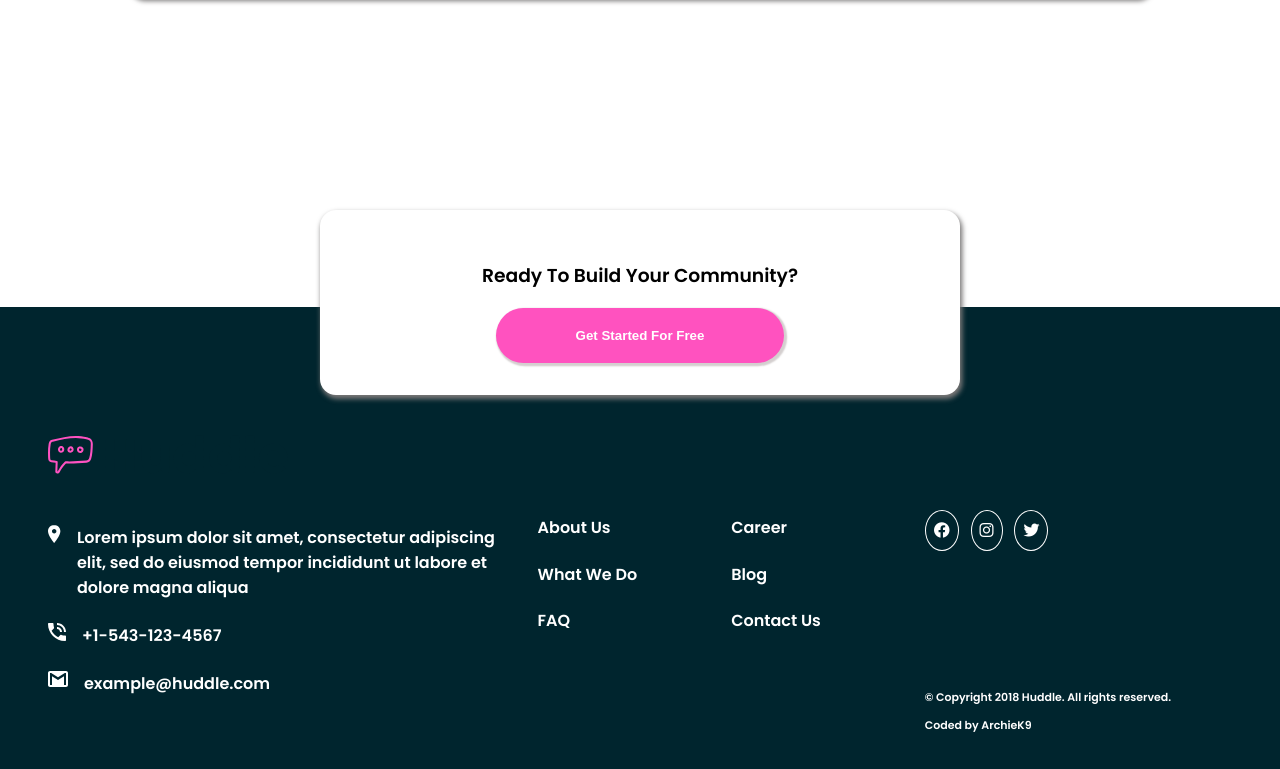
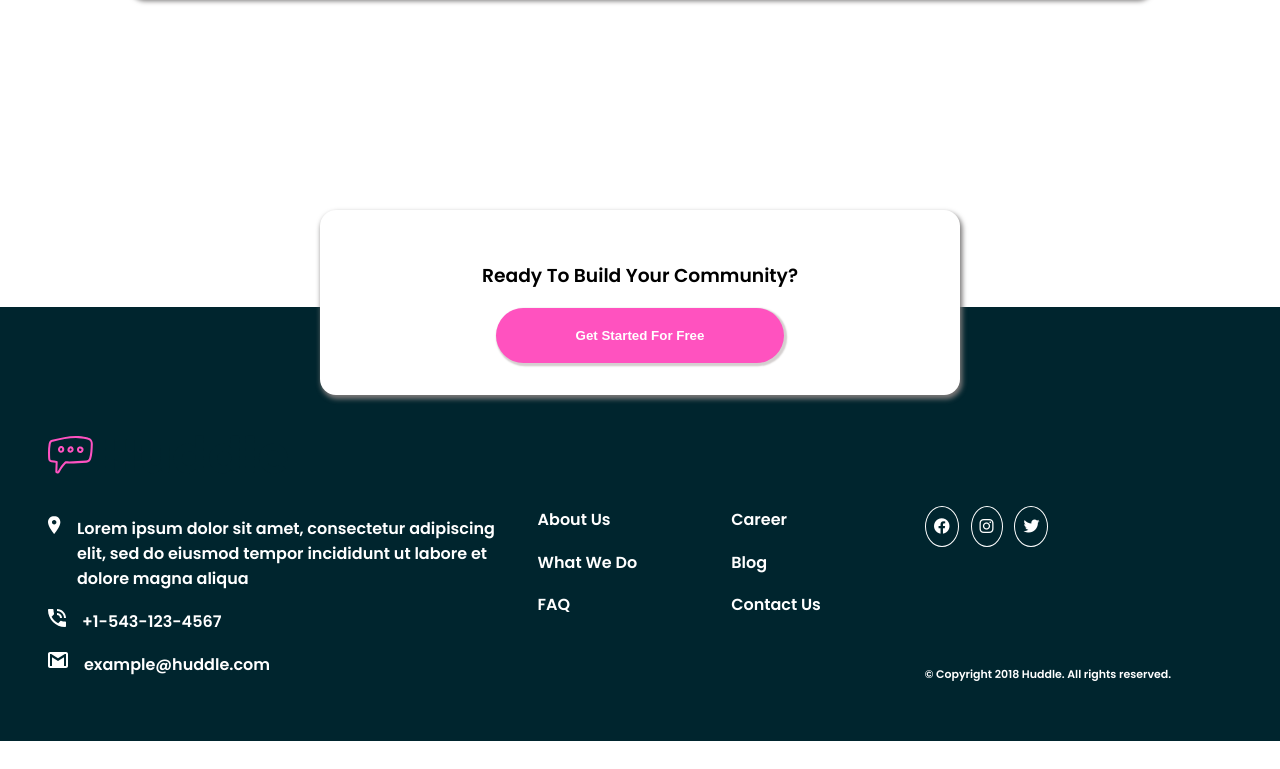
Before and after one commit to ArchieK9/huddle-landing-page-with-alternating-feature-blocks, a plain HTML site: page index.html in a window 1280 px wide. Shown: the part 1895-2664 px from the top of the page. After the commit the page ends 2636 px from the top, so only its background shows below. Drawn offline with Linux system fonts and the light colour scheme.

Commit message:
Update index.html

```diff
--- a/index.html
+++ b/index.html
@@ -167,7 +167,7 @@
 
       <div class="copyright">
        <p> &copy; Copyright 2018 Huddle. All rights reserved.</p>
-        <p>Coded by <a href="#">ArchieK9</a></p>
+<!--         <p>Coded by <a href="#">ArchieK9</a></p> -->
       </div>
 
 
```
